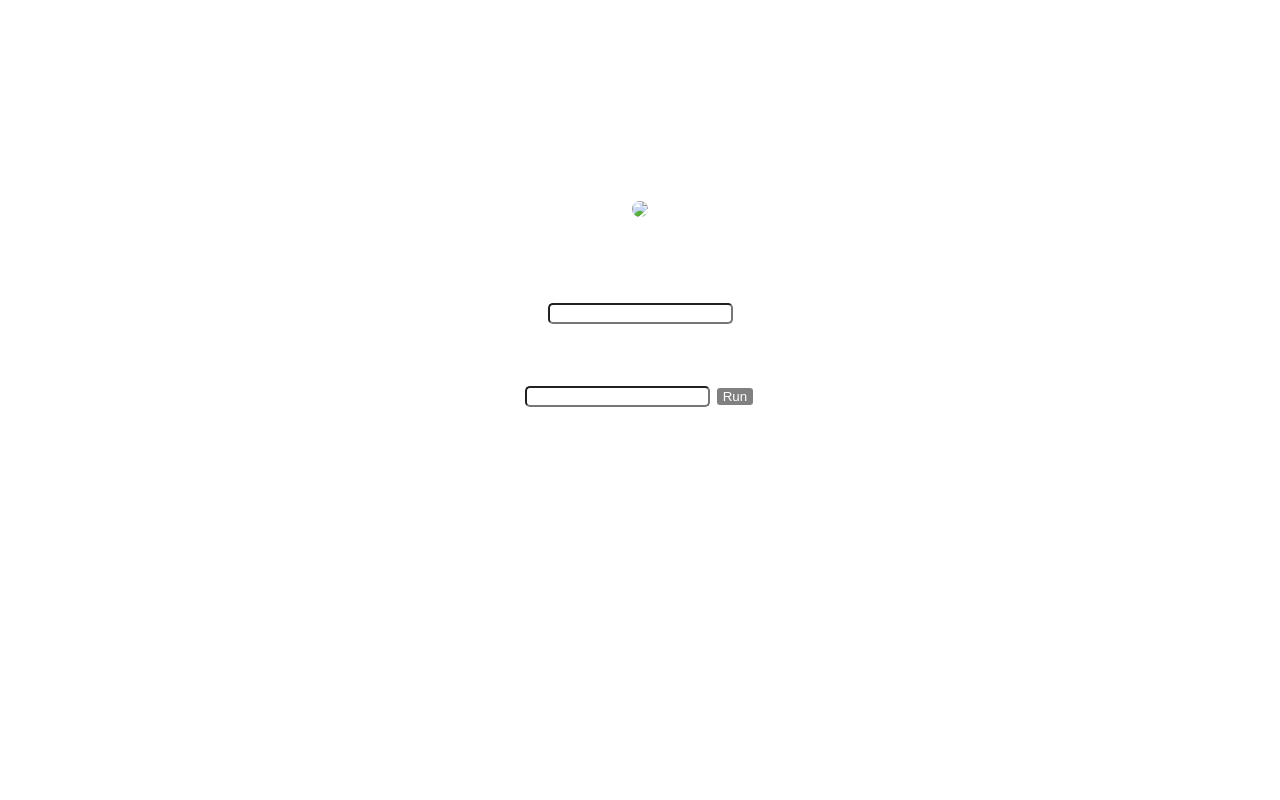
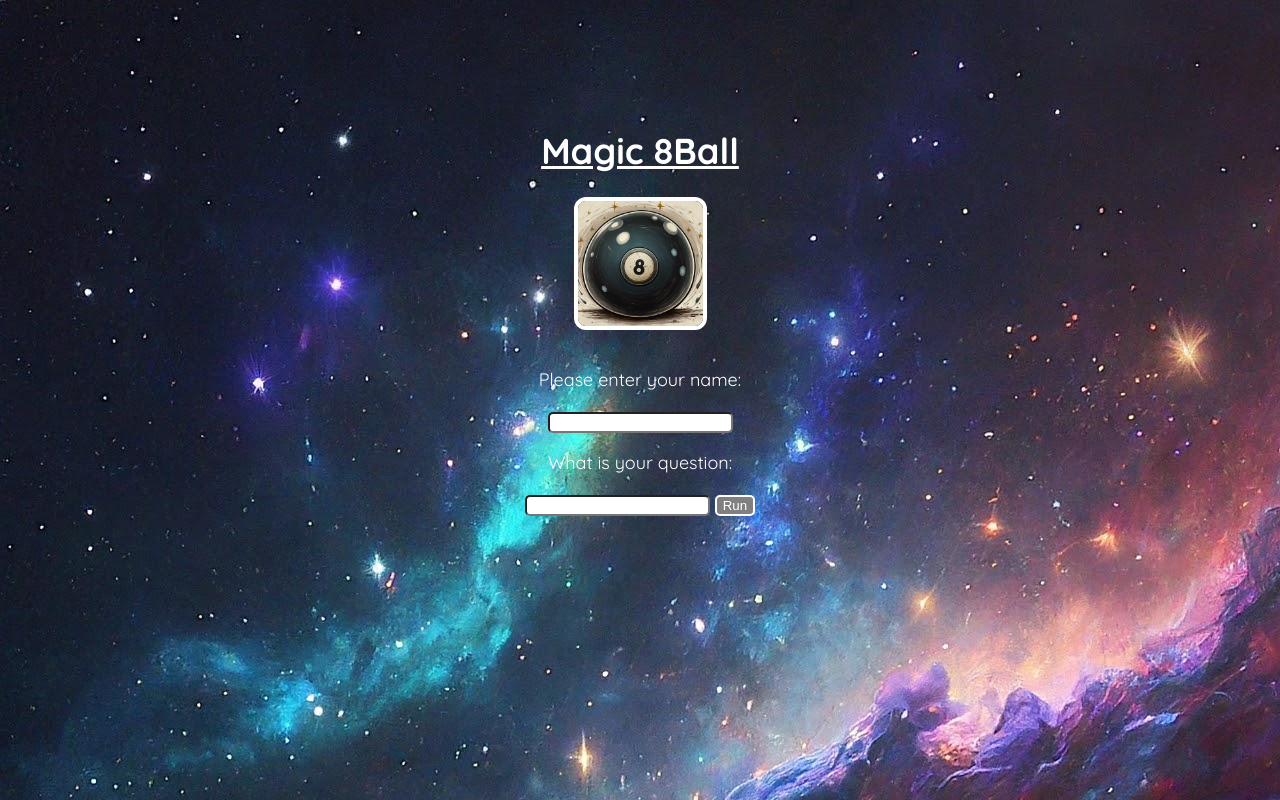
Before and after one commit to ctapia2311/8ball, a plain HTML site: page index.html in a window 1280 px wide. Drawn offline with Linux system fonts and the light colour scheme.

Commit message:
index.html

```diff
--- a/index.html
+++ b/index.html
@@ -9,7 +9,7 @@
   <style>
   body {
     margin-top: 10%;
-    background-image: url(./assets/background.jpeg);
+    background-image: url(./background.jpeg);
     color: #fff;
     text-align: center;
     font-family: Quicksand;
@@ -54,7 +54,7 @@
 </head>
 <body>
 <h1>Magic 8Ball</h1>
-<img src='./assets/8ball.jpeg' />
+<img src='./8ball.jpeg' />
   <div id='inputDiv'>
 
   <p>Please enter your name:</p>
```
